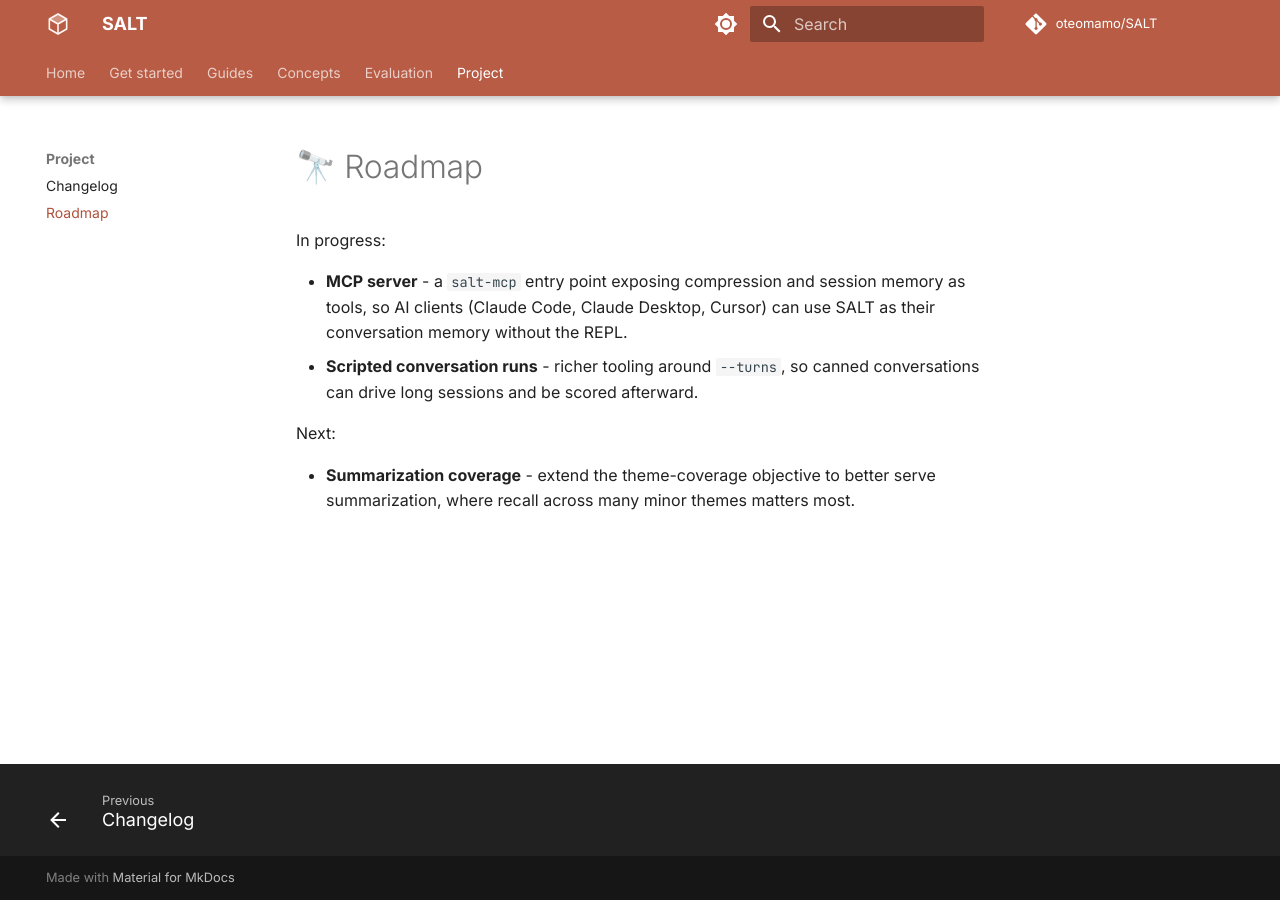
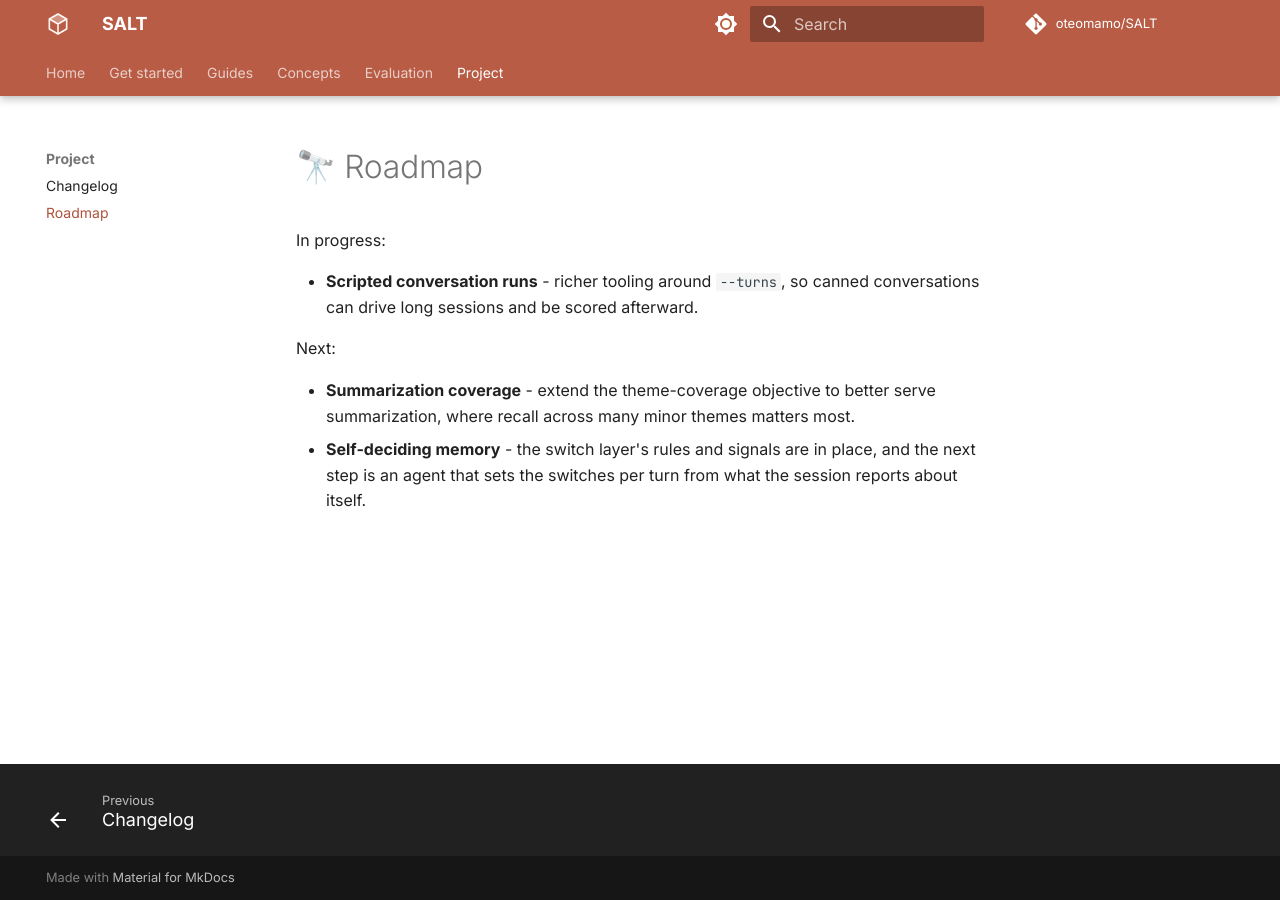
Before and after one commit to oteomamo/SALT, an MkDocs documentation site: the page built from docs/roadmap.md, in a window 1280 px wide. Built offline with MkDocs 1.6.1 and Material for MkDocs 9.7.7, drawn with Linux system fonts in a browser that asks for light colours; comment, search, counter and statistics services are not loaded; the version menu is left out.

Commit message:
v2.10.122 README: the roadmap after MCP

```diff
--- a/docs/roadmap.md
+++ b/docs/roadmap.md
@@ -2,9 +2,6 @@
 
 In progress:
 
-- **MCP server** - a `salt-mcp` entry point exposing compression and session
-  memory as tools, so AI clients (Claude Code, Claude Desktop, Cursor) can use
-  SALT as their conversation memory without the REPL.
 - **Scripted conversation runs** - richer tooling around `--turns`, so
   canned conversations can drive long sessions and be scored afterward.
 
@@ -12,3 +9,6 @@ Next:
 
 - **Summarization coverage** - extend the theme-coverage objective to better
   serve summarization, where recall across many minor themes matters most.
+- **Self-deciding memory** - the switch layer's rules and signals are in
+  place, and the next step is an agent that sets the switches per turn
+  from what the session reports about itself.
--- a/pyproject.toml
+++ b/pyproject.toml
@@ -4,7 +4,7 @@ build-backend = "setuptools.build_meta"
 
 [project]
 name = "salt"
-version = "2.10.121"
+version = "2.10.122"
 description = "SALT: Salience-Aware Lexical Trie for Long-Context Compression"
 readme = "README.md"
 license = "MIT"
```
Also changed, not shown: README.md (+6 -5 lines).
